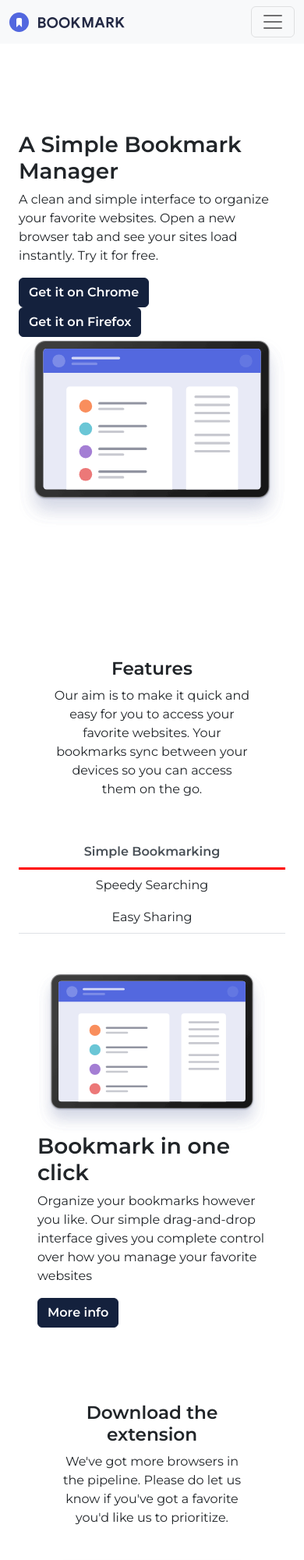
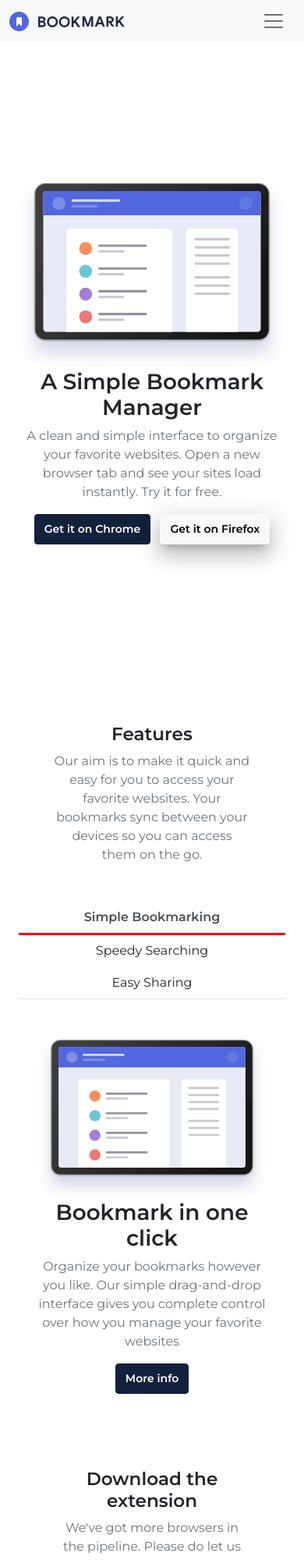
Before and after one commit to franciscodiegonobre/sprint-2, a website: page index.html in a window 390 px wide. Shown: the top 2000 px of the page at 78% size. Drawn offline with nearby package versions, Linux system fonts and the light colour scheme; a web font is replaced by a local one.

Commit message:
mejoras de estilo y responsiveness

```diff
--- a/index.html
+++ b/index.html
@@ -28,7 +28,7 @@
                 <li class="nav-item mx-4">
                     <a class="nav-link fw-bold" href="#">CONTACT</a>
                 </li>
-                <button class="btn btn-danger fw-bold me-2 mx-4 btn-width">LOGIN</button>
+                <button class="btn btn-primary fw-bold me-2 mx-4 btn-width">LOGIN</button>
                 </ul>
             </div>
             <button class="navbar-toggler" type="button" data-bs-toggle="collapse" data-bs-target="#navbarTogglerDemo03" aria-controls="navbarTogglerDemo03" aria-expanded="false" aria-label="Toggle navigation">
@@ -38,19 +38,19 @@
         </nav>
     </header>
       <main>
-        <div class="container d-flex align-items-center justify-content-center vh-100">
+        <div class="container d-flex align-items-center justify-content-center height-110">
             <div class="row">
-                <div class="col-md-6">
-                    <div class="container">
+                <div class="col-12 col-md-6 order-1 order-md-0">
+                    <div class="container text-center text-md-start">
                         <h1 class="fw-bold">A Simple Bookmark Manager</h1>
-                        <p>A clean and simple interface to organize your favorite websites. Open a new browser tab and see your sites load instantly. Try it for free.</p>
+                        <p class="text-muted">A clean and simple interface to organize your favorite websites. Open a new browser tab and see your sites load instantly. Try it for free.</p>
                     </div>
-                    <div class="container">
-                        <button class="btn btn-secondary fw-bold me-2 mx-auto">Get it on Chrome</button>
-                        <button class="btn btn-secondary fw-bold me-2 mx-auto">Get it on Firefox</button>
+                    <div class="container text-center text-md-start">
+                        <button class="btn btn-secondary fw-bold me-2 mx-auto btn-sm">Get it on Chrome</button>
+                        <button class="btn btn-light fw-bold box-shadow me-auto mx-auto btn-sm">Get it on Firefox</button>
                     </div>
                 </div>
-                <div class="col-md-6">
+                <div class="col-12 col-md-6 order-0 order-md-1">
                     <div class="container">
                         <img src="Images/Imagenes/illustration-hero.svg" alt="logo" width="100%" height="100%">
                     </div>
@@ -62,7 +62,7 @@
                     <div class="col-12">
                         <div class="container w-75 mb-5">
                             <h2 class="fw-bold fs-3 text-center">Features</h1>
-                            <p class="text-center">Our aim is to make it quick and easy for you to access your favorite websites. Your bookmarks sync between your devices so you can access them on the go.</p>
+                            <p class="text-center text-muted">Our aim is to make it quick and easy for you to access your favorite websites. Your bookmarks sync between your devices so you can access them on the go.</p>
                         </div>
                     </div>
                 <div class="col-12">
@@ -86,11 +86,11 @@
                                         </div>
                                         <div class="col-md-6">
                                             <div class="container">
-                                                <h1 class="fw-bold">Bookmark in one click</h1>
-                                                <p>Organize your bookmarks however you like. Our simple drag-and-drop interface gives you complete control over how you manage your favorite websites</p>
+                                                <h1 class="fw-bold text-center text-md-start">Bookmark in one click</h1>
+                                                <p class="text-muted text-center text-md-start">Organize your bookmarks however you like. Our simple drag-and-drop interface gives you complete control over how you manage your favorite websites</p>
                                             </div>
-                                            <div class="container">
-                                                <button class="btn btn-secondary fw-bold me-2 mx-auto">More info</button>
+                                            <div class="container d-flex d-md-inline">
+                                                <button class="btn btn-secondary fw-bold mx-auto btn-sm">More info</button>
                                             </div>
                                         </div>
                                     </div>
@@ -112,7 +112,7 @@
                 <div class="col-12">
                     <div class="container w-75 mb-5">
                         <h2 class="fw-bold fs-3 text-center">Download the extension</h1>
-                        <p class="text-center">We've got more browsers in the pipeline. Please do let us know if you've got a favorite you'd like us to prioritize.</p>
+                        <p class="text-center text-muted">We've got more browsers in the pipeline. Please do let us know if you've got a favorite you'd like us to prioritize.</p>
                     </div>
                 </div>
             </div>
@@ -123,7 +123,7 @@
                             <img src="Images/Imagenes/logo-chrome.svg" class="card-img-top w-50 h-50 mx-auto mt-3" alt="Chrome"/>
                             <div class="card-body">
                             <h5 class="card-title fw-bold">Add to Chrome</h5>
-                            <p class="card-text">Minimum version 62</p>
+                            <p class="card-text text-muted">Minimum version 62</p>
                             <img src="Images/Imagenes/bg-dots.svg" class="w-100 h-100"/>
                             <a href="#!" class="btn btn-secondary fw-bold mx-auto my-3">Add & install Extension</a>
                             </div>
@@ -134,7 +134,7 @@
                             <img src="Images/Imagenes/logo-firefox.svg" class="card-img-top w-50 h-50 mx-auto mt-3" alt="Firefox"/>
                             <div class="card-body">
                             <h5 class="card-title fw-bold">Add to Firefox</h5>
-                            <p class="card-text">Minimum version 55</p>
+                            <p class="card-text text-muted">Minimum version 55</p>
                             <img src="Images/Imagenes/bg-dots.svg" class="w-100 h-100"/>
                             <a href="#!" class="btn btn-secondary fw-bold mx-auto my-3">Add & install Extension</a>
                             </div>
@@ -145,7 +145,7 @@
                             <img src="Images/Imagenes/logo-opera.svg" class="card-img-top w-50 h-50 mx-auto mt-3" alt="Opera"/>
                             <div class="card-body">
                             <h5 class="card-title fw-bold">Add to Opera</h5>
-                            <p class="card-text">Minimum version 46</p>
+                            <p class="card-text text-muted">Minimum version 46</p>
                             <img src="Images/Imagenes/bg-dots.svg" class="w-100 h-100"/>
                             <a href="#!" class="btn btn-secondary fw-bold mx-auto my-3">Add & install Extension</a>
                             </div>
@@ -157,9 +157,9 @@
         <article class="container mt-5 mb-5">
             <div class="row">
                 <div class="col-12">
-                    <div class="container w-50 mb-5">
+                    <div class="container width-50 mb-5">
                         <h2 class="fw-bold fs-3 text-center">Frequently Asked Questions</h1>
-                        <p class="text-center">Here are some of our FAQs. If you have any other questions you'd like answered please feel free to email us.</p>
+                        <p class="text-center text-muted">Here are some of our FAQs. If you have any other questions you'd like answered please feel free to email us.</p>
                     </div>
                 </div>
             </div>
@@ -214,7 +214,7 @@
             <div class="row">
                 <div class="col-12">
                     <div class="container w-75 mb-5 d-flex justify-content-center">
-                        <button class="btn btn-secondary fw-bold">More info</button>
+                        <button class="btn btn-secondary fw-bold btn-sm">More info</button>
                     </div>
                 </div>
             </div>
--- a/sass/custom.scss
+++ b/sass/custom.scss
@@ -5,8 +5,16 @@ $secondary: #14213d;
 
 $nav-link-color: text-secondary;
 
+$btn-padding-y: 0.5rem !important;
+$btn-padding-x-custom: 4rem;
+
+
 .btn-width {
     width: 100px !important;
+}
+
+.box-shadow {
+    box-shadow: 0 16px 24px 2px rgba(0, 0, 0, .14), 0 6px 30px 5px rgba(0, 0, 0, .12), 0 8px 10px -5px rgba(0, 0, 0, .2)
 }
 
 .nav-link.active {
@@ -28,10 +36,33 @@ $accordion-icon-width: 1.5rem;
     }
 }
 
+@media (min-width: 350px) {
+    .height-110 {
+        height: 110vh;
+    }
+}
+
 @media (min-width: 768px) {
     .width-75 {
         width: 75% !important;
     }
 }
 
+@media (min-width: 768px) {
+    .width-50 {
+        width: 50% !important;
+    }
+}
+
+$btn-padding-x-custom: 0.75rem;
+
+.btn-sm, .btn-group-sm > .btn {
+    padding-left: $btn-padding-x-custom !important;
+    padding-right: $btn-padding-x-custom !important;
+}
+
+.navbar-toggler {
+    border: none !important;
+}
+
 @import "../node_modules/bootstrap/scss/bootstrap";
```
Also changed, not shown: sass/custom.css, 1 other file.
